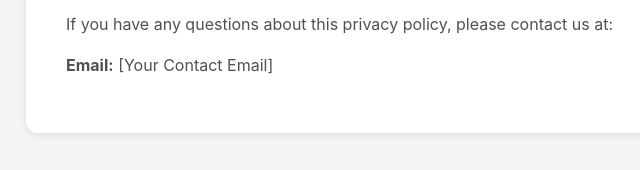
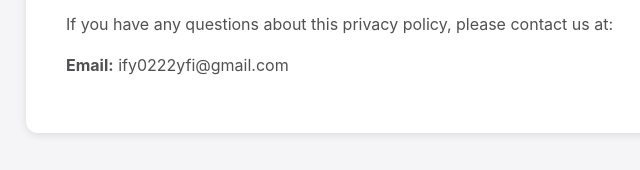
Before and after one commit to 1204TMax/cowork-web-privacy, a plain HTML site: page index.html in a window 1280 px wide. Shown: the part 2245-2415 px from the top of the page, 234-874 px from the left. Drawn offline with Linux system fonts and the light colour scheme.

Commit message:
Update contact email address
- Add contact email: ify0222yfi@gmail.com
- Update both English and Chinese versions

Co-Authored-By: Claude Sonnet 4.5 <noreply@anthropic.com>

```diff
--- a/index.html
+++ b/index.html
@@ -206,7 +206,7 @@
 
                 <h2>Contact Us</h2>
                 <p>If you have any questions about this privacy policy, please contact us at:</p>
-                <p><strong>Email:</strong> [Your Contact Email]</p>
+                <p><strong>Email:</strong> ify0222yfi@gmail.com</p>
             </div>
 
             <!-- Chinese Version -->
@@ -261,7 +261,7 @@
 
                 <h2>联系我们</h2>
                 <p>如果您对本隐私政策有任何疑问，请通过以下方式联系我们：</p>
-                <p><strong>电子邮件：</strong>[您的联系邮箱]</p>
+                <p><strong>电子邮件：</strong>ify0222yfi@gmail.com</p>
             </div>
         </div>
 
```
